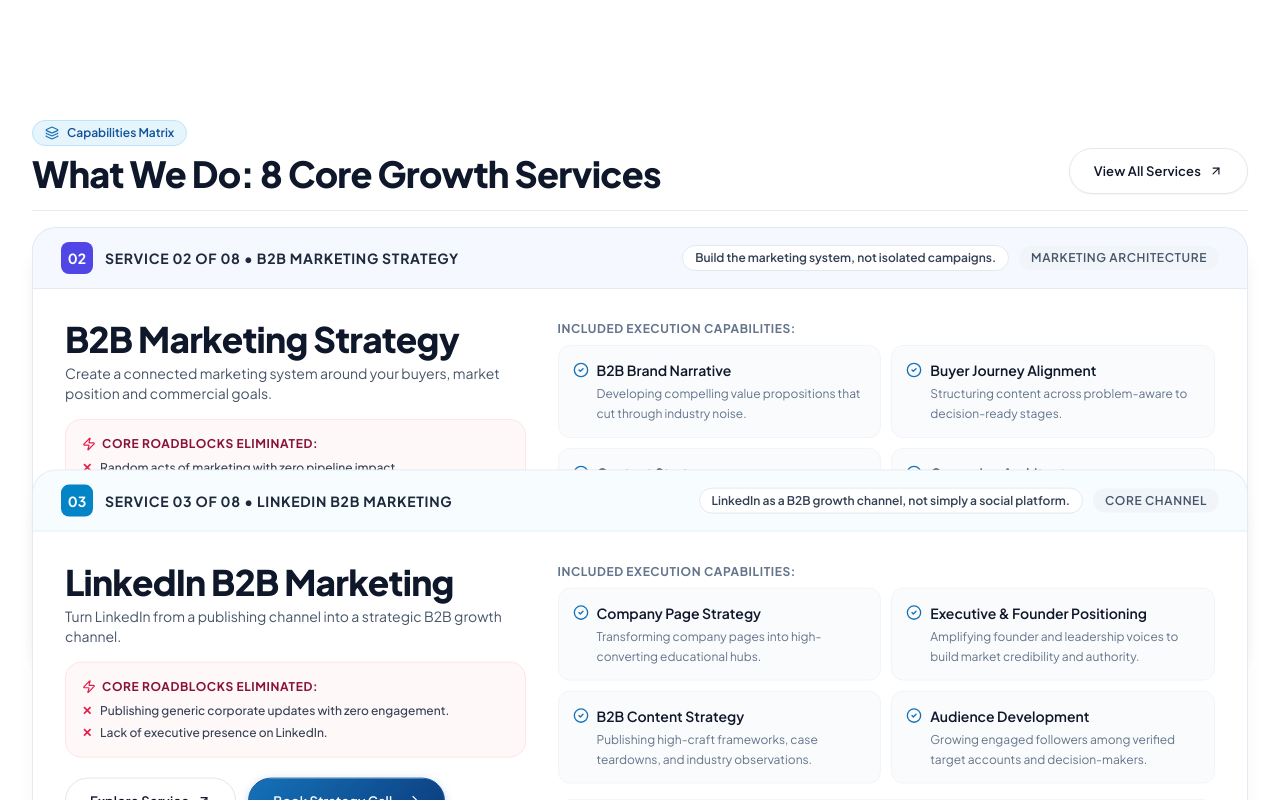
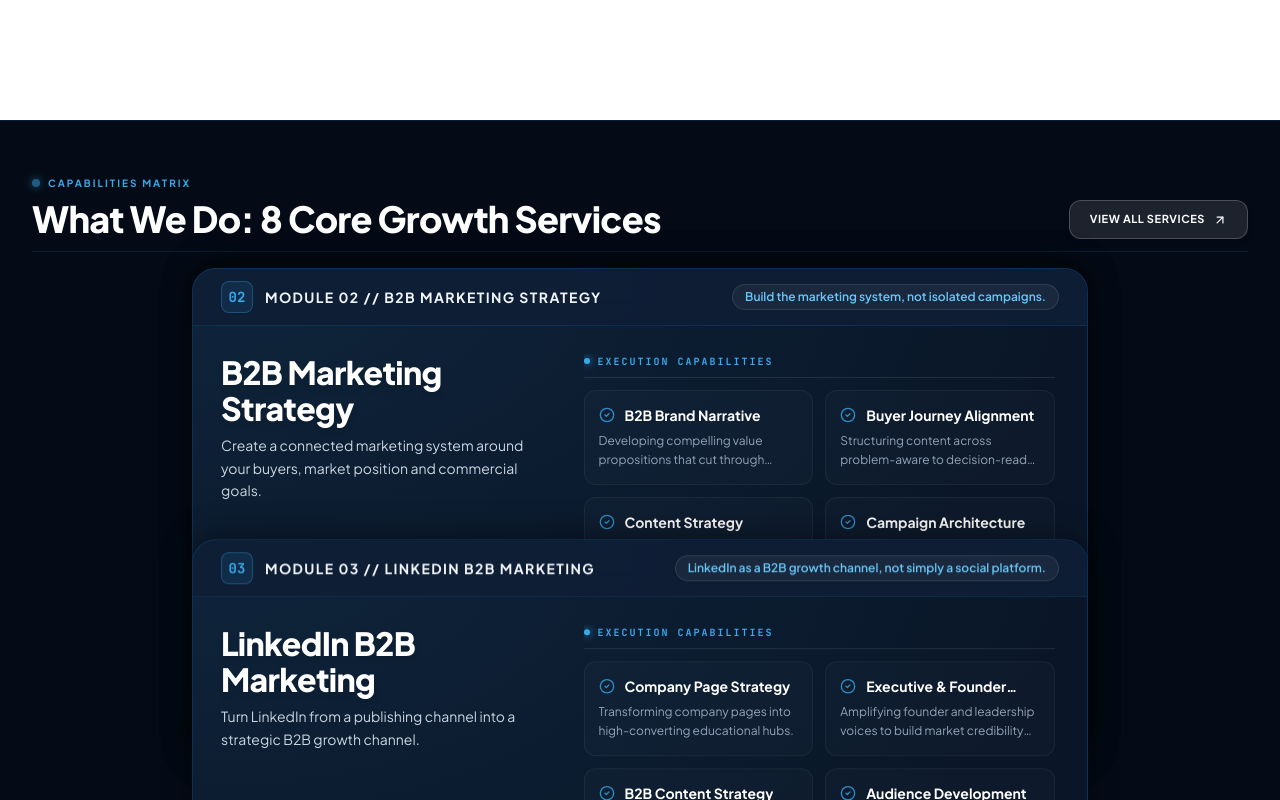
Before and after one commit to Kamu08/Saini-Nexus, a Next.js app: page / in a window 1280 px wide. Shown: the part 1760-2560 px from the top of the page. Built offline with nearby package versions, Linux system fonts and the light colour scheme.

Commit message:
Redesign InteractiveServicesHub: dark premium theme, rounded 3xl corners, fix top sticky space, narrower max-w-4xl

```diff
--- a/src/app/page.tsx
+++ b/src/app/page.tsx
@@ -242,11 +242,13 @@ export default function HomePage() {
 
       {/* ========================================================= */}
       {/* 02. WHAT WE DO: THE 8 SERVICES                            */}
-      {/* Light structured canvas                                   */}
+      {/* Dark Structured Canvas                                    */}
       {/* ========================================================= */}
-      <div className="max-w-7xl mx-auto px-4 sm:px-6 lg:px-8">
-        <InteractiveServicesHub />
-      </div>
+      <section className="bg-[#040B16] w-full border-y border-[#1572B8]/20 py-8 sm:py-12">
+        <div className="max-w-7xl mx-auto px-4 sm:px-6 lg:px-8">
+          <InteractiveServicesHub />
+        </div>
+      </section>
 
       {/* ========================================================= */}
       {/* 03. LIVE PIPELINE VISUALIZER: ARCHITECTURAL CRAFT          */}
--- a/src/components/InteractiveServicesHub.tsx
+++ b/src/components/InteractiveServicesHub.tsx
@@ -13,26 +13,14 @@ import {
 } from "lucide-react";
 import { SERVICES, ServiceItem } from "@/data/services";
 
-const ACCENT_STYLES = [
-  { badgeBg: "bg-blue-600 text-white", headerBg: "bg-blue-50/50", borderAccent: "border-blue-100", textAccent: "text-blue-600" },
-  { badgeBg: "bg-indigo-600 text-white", headerBg: "bg-indigo-50/50", borderAccent: "border-indigo-100", textAccent: "text-indigo-600" },
-  { badgeBg: "bg-sky-600 text-white", headerBg: "bg-sky-50/50", borderAccent: "border-sky-100", textAccent: "text-sky-600" },
-  { badgeBg: "bg-emerald-600 text-white", headerBg: "bg-emerald-50/50", borderAccent: "border-emerald-100", textAccent: "text-emerald-600" },
-  { badgeBg: "bg-violet-600 text-white", headerBg: "bg-violet-50/50", borderAccent: "border-violet-100", textAccent: "text-violet-600" },
-  { badgeBg: "bg-cyan-600 text-white", headerBg: "bg-cyan-50/50", borderAccent: "border-cyan-100", textAccent: "text-cyan-600" },
-  { badgeBg: "bg-blue-700 text-white", headerBg: "bg-blue-50/50", borderAccent: "border-blue-100", textAccent: "text-blue-700" },
-  { badgeBg: "bg-slate-900 text-white", headerBg: "bg-slate-50/70", borderAccent: "border-slate-200", textAccent: "text-slate-900" }
-];
-
 interface CardProps {
   srv: ServiceItem;
   idx: number;
   total: number;
   progress: MotionValue<number>;
-  accent: (typeof ACCENT_STYLES)[0];
 }
 
-function ServiceSlideCard({ srv, idx, total, progress, accent }: CardProps) {
+function ServiceSlideCard({ srv, idx, total, progress }: CardProps) {
   const step = 0.88 / (total - 1);
   const start = idx === 0 ? 0 : (idx - 1) * step;
   const end = idx === 0 ? 0 : idx * step;
@@ -61,101 +49,108 @@ function ServiceSlideCard({ srv, idx, total, progress, accent }: CardProps) {
         pointerEvents,
         zIndex: idx + 1,
       }}
-      className="absolute top-0 left-0 right-0 bottom-0"
+      className="absolute top-0 left-0 right-0 bottom-0 py-1"
     >
-      {/* Modern Card Shell */}
-      <div className="w-full h-full bg-white rounded-3xl border border-slate-200/90 shadow-xl shadow-slate-900/5 flex flex-col justify-between overflow-hidden">
+      {/* Sleek Dark Card Shell - ROUNDED CORNERS */}
+      <div className="w-full h-full bg-[#0A1628] rounded-3xl border border-[#1572B8]/30 flex flex-col justify-between overflow-hidden relative shadow-[0_-5px_30px_rgba(0,0,0,0.4)]">
+
+        {/* Glow behind card */}
+        <div
+          className="pointer-events-none absolute inset-0 opacity-100"
+          style={{ background: `radial-gradient(ellipse at top left, rgba(56,169,235,0.1), transparent 70%)` }}
+        />
 
         {/* Top Header Bar */}
-        <div className={`w-full ${accent.headerBg} border-b border-slate-200/80 px-5 sm:px-7 py-3 sm:py-3.5 flex items-center justify-between gap-3 select-none shrink-0`}>
+        <div className="w-full bg-[#0F1E36]/90 backdrop-blur-md border-b border-[#1572B8]/20 px-5 sm:px-7 py-3 flex items-center justify-between gap-3 select-none shrink-0 relative z-10">
           <div className="flex items-center gap-3">
-            <span className={`w-7 h-7 sm:w-8 sm:h-8 rounded-lg ${accent.badgeBg} flex items-center justify-center font-sans text-xs sm:text-sm font-bold shadow-xs`}>
+            <span className="w-8 h-8 rounded-lg flex items-center justify-center font-mono text-xs sm:text-sm font-bold bg-[#38a9eb]/10 text-[#38a9eb] border border-[#38a9eb]/30 shadow-sm">
               {srv.number}
             </span>
-            <span className="text-xs sm:text-sm font-sans font-bold uppercase tracking-wider text-slate-800">
-              SERVICE {srv.number} OF 08 • {srv.title}
+            <span className="text-xs sm:text-sm font-sans font-bold uppercase tracking-widest text-slate-100">
+              MODULE {srv.number} // {srv.title}
             </span>
           </div>
 
           <div className="flex items-center gap-2.5">
-            <span className="hidden md:inline-block px-3 py-1 rounded-full bg-white border border-slate-200 text-slate-700 font-sans text-xs font-semibold shadow-2xs">
+            <span className="hidden md:inline-block px-3 py-1 bg-white/5 border border-white/10 text-[#67C7F8] font-sans text-xs font-semibold rounded-full shadow-sm">
               {srv.premiumPositioning}
-            </span>
-            <span className="text-[11px] sm:text-xs font-sans font-semibold uppercase tracking-wider text-slate-600 bg-slate-100 px-3 py-1 rounded-full">
-              {srv.strategicRole}
             </span>
           </div>
         </div>
 
         {/* Card Body */}
-        <div className="p-5 sm:p-7 lg:p-8 flex-1 flex flex-col justify-between overflow-hidden">
-          <div className="grid grid-cols-1 lg:grid-cols-12 gap-5 lg:gap-8 items-start">
+        <div className="p-5 sm:p-7 flex-1 flex flex-col justify-between overflow-hidden relative z-10">
+          <div className="grid grid-cols-1 lg:grid-cols-12 gap-6 lg:gap-8 items-start h-full">
 
             {/* Left Column: Title, Short Description, Pain Points & CTAs */}
-            <div className="lg:col-span-5 space-y-4">
+            <div className="lg:col-span-5 flex flex-col h-full gap-4">
               <div>
-                <h3 className="text-2xl sm:text-3xl lg:text-[2.2rem] font-sans font-extrabold text-slate-900 tracking-tight leading-snug">
+                <h3 className="text-2xl sm:text-3xl lg:text-[2rem] font-sans font-black text-white tracking-tight leading-tight drop-shadow-md">
                   {srv.title}
                 </h3>
-                <p className="text-xs sm:text-sm text-slate-600 leading-relaxed font-normal mt-1.5">
+                <p className="text-sm text-slate-300 leading-relaxed font-normal mt-2 line-clamp-3">
                   {srv.shortDescription}
                 </p>
               </div>
 
               {/* Solves Friction Box */}
-              <div className="p-4 rounded-2xl bg-rose-50/50 border border-rose-100 space-y-2">
-                <span className="text-xs font-sans font-bold uppercase tracking-wider text-rose-900 flex items-center gap-1.5">
-                  <Zap className="w-3.5 h-3.5 text-rose-600" />
-                  Core Roadblocks Eliminated:
+              <div className="p-3.5 bg-rose-950/20 border border-rose-900/50 rounded-2xl relative overflow-hidden shrink-0 mt-auto shadow-sm">
+                <div className="absolute top-0 left-0 bottom-0 w-1 bg-rose-500/50" />
+                <span className="text-[11px] font-sans font-bold uppercase tracking-widest text-rose-400 flex items-center gap-2 mb-2">
+                  <Zap className="w-3.5 h-3.5 text-rose-500" />
+                  Core Roadblocks Eliminated
                 </span>
-                <ul className="space-y-1.5 text-xs text-slate-700 font-medium">
+                <ul className="space-y-1.5 text-[11px] text-slate-300 font-medium pl-1">
                   {srv.whatWeSolve.slice(0, 2).map((item, i) => (
-                    <li key={i} className="flex items-start gap-2">
-                      <span className="text-rose-600 font-bold shrink-0">✕</span>
-                      <span>{item}</span>
+                    <li key={i} className="flex items-start gap-2.5">
+                      <span className="text-rose-500 font-bold shrink-0 mt-0.5">✕</span>
+                      <span className="leading-snug line-clamp-2">{item}</span>
                     </li>
                   ))}
                 </ul>
               </div>
 
-              {/* Action Buttons */}
-              <div className="pt-1 flex flex-wrap items-center gap-3">
+              {/* Action Buttons at bottom of left col */}
+              <div className="flex flex-wrap items-center gap-2.5 shrink-0 pt-1">
                 <Link
                   href={`/services/${srv.slug}`}
-                  className="neo-btn-white text-xs"
+                  className="flex items-center justify-center gap-2 px-5 py-2.5 rounded-xl bg-white/5 hover:bg-white/10 border border-white/20 text-white text-xs font-bold uppercase tracking-wider transition-all"
                 >
-                  <span>Explore Service</span>
-                  <ArrowUpRight className="w-3.5 h-3.5" />
+                  <span>Explore</span>
                 </Link>
                 <Link
                   href="/book"
-                  className="neo-btn-blue text-xs"
+                  className="flex items-center justify-center gap-2 px-5 py-2.5 rounded-xl bg-[#1572B8] hover:bg-[#38A9EB] text-white text-xs font-bold uppercase tracking-wider transition-colors shadow-lg"
                 >
                   <span>Book Strategy Call</span>
-                  <ArrowRight className="w-3.5 h-3.5 ml-1.5" />
+                  <ArrowRight className="w-3.5 h-3.5" />
                 </Link>
               </div>
             </div>
 
             {/* Right Column: Execution Capabilities & Direct Deliverables */}
-            <div className="lg:col-span-7 space-y-4">
+            <div className="lg:col-span-7 flex flex-col gap-4 h-full overflow-hidden">
 
               {/* 4 Capabilities Grid */}
-              <div className="space-y-2">
-                <span className="text-xs font-sans uppercase tracking-wider text-slate-500 font-bold block">
-                  Included Execution Capabilities:
-                </span>
-                <div className="grid grid-cols-1 sm:grid-cols-2 gap-2.5">
+              <div className="flex-1 overflow-y-auto pr-1 space-y-3">
+                <div className="flex items-center gap-2 border-b border-white/10 pb-2 shrink-0">
+                  <span className="w-1.5 h-1.5 bg-[#38A9EB] rounded-full shadow-[0_0_8px_#38a9eb]" />
+                  <span className="text-[10px] font-mono uppercase tracking-[0.2em] text-[#38A9EB] font-bold">
+                    Execution Capabilities
+                  </span>
+                </div>
+
+                <div className="grid grid-cols-1 sm:grid-cols-2 gap-3">
                   {srv.capabilities.map((cap, i) => (
                     <div
                       key={i}
-                      className="p-3.5 rounded-xl bg-slate-50/80 border border-slate-100 hover:border-slate-200 space-y-1 transition-colors"
+                      className="p-3.5 bg-white/[0.02] border border-white/5 hover:border-white/20 transition-colors space-y-1.5 rounded-xl group/cap"
                     >
-                      <div className="flex items-center gap-2 font-sans font-semibold text-sm text-slate-900">
-                        <CheckCircle2 className="w-4 h-4 text-[#1572b8] shrink-0" />
+                      <div className="flex items-center gap-2.5 font-sans font-bold text-sm text-white">
+                        <CheckCircle2 className="w-4 h-4 text-[#38a9eb] shrink-0 opacity-80 group-hover/cap:opacity-100 transition-opacity" />
                         <span className="line-clamp-1">{cap.title}</span>
                       </div>
-                      <p className="text-xs text-slate-500 leading-relaxed font-normal pl-6 line-clamp-2">
+                      <p className="text-xs text-slate-400 leading-relaxed font-normal pl-6.5 line-clamp-2">
                         {cap.description}
                       </p>
                     </div>
@@ -164,16 +159,16 @@ function ServiceSlideCard({ srv, idx, total, progress, accent }: CardProps) {
               </div>
 
               {/* Direct Commercial Deliverables Bar */}
-              <div className="p-4 rounded-xl bg-white border border-slate-200/80 space-y-2 shadow-2xs">
-                <span className="text-xs font-sans font-bold uppercase tracking-wider text-slate-900 flex items-center gap-1.5">
-                  <Target className="w-3.5 h-3.5 text-[#1572b8]" />
-                  Direct Commercial Deliverables:
+              <div className="p-3.5 bg-[#050A14] border border-[#1572b8]/30 rounded-xl space-y-2 shrink-0">
+                <span className="text-[10px] font-mono uppercase tracking-[0.2em] text-[#67c7f8] flex items-center gap-2 font-bold">
+                  <Target className="w-3.5 h-3.5 text-[#38a9eb]" />
+                  Direct Commercial Deliverables
                 </span>
-                <div className="grid grid-cols-1 sm:grid-cols-2 gap-2 text-xs text-slate-700 font-medium">
+                <div className="grid grid-cols-1 sm:grid-cols-2 gap-x-4 gap-y-2 text-[11px] text-slate-300 font-medium">
                   {srv.deliverables.slice(0, 4).map((del, i) => (
-                    <div key={i} className="flex items-center gap-2">
-                      <span className="w-1.5 h-1.5 rounded-full bg-[#1572b8] shrink-0" />
-                      <span className="font-semibold line-clamp-1">{del}</span>
+                    <div key={i} className="flex items-center gap-2.5">
+                      <span className="w-1 h-1 rounded-full bg-[#38a9eb]" />
+                      <span className="line-clamp-1">{del}</span>
                     </div>
                   ))}
                 </div>
@@ -208,17 +203,17 @@ export function InteractiveServicesHub() {
   return (
     <div ref={containerRef} className="relative h-[360vh] sm:h-[400vh]">
 
-      {/* Pinned Sticky Stage */}
-      <div className="sticky top-20 sm:top-24 w-full h-[620px] sm:h-[560px] lg:h-[540px] flex flex-col justify-start">
+      {/* Pinned Sticky Stage - Tightened top spacing and responsive height */}
+      <div className="sticky top-6 sm:top-8 w-full h-[calc(100vh-80px)] min-h-[500px] max-h-[600px] flex flex-col justify-start">
 
         {/* Section Header */}
-        <div className="flex flex-col md:flex-row md:items-end justify-between gap-3 border-b border-slate-200/80 pb-4 mb-4 bg-white shrink-0">
-          <div>
-            <div className="inline-flex items-center gap-2 px-3 py-1 rounded-full bg-[#e6f4fc] border border-[#bae6fd] text-[#0f539a] text-xs font-sans font-semibold mb-2">
-              <Layers className="w-3.5 h-3.5 text-[#1572b8]" />
+        <div className="flex flex-col md:flex-row md:items-end justify-between gap-3 border-b border-[#1572B8]/20 pb-3 mb-3 shrink-0">
+          <div className="space-y-1">
+            <div className="inline-flex items-center gap-2 text-[10px] font-bold uppercase tracking-[0.2em] text-[#38A9EB] mb-1">
+              <span className="w-2 h-2 rounded-full bg-[#38A9EB] shadow-[0_0_8px_#38A9EB] animate-pulse" />
               Capabilities Matrix
             </div>
-            <h2 className="text-2xl sm:text-3xl lg:text-4xl font-sans font-extrabold text-slate-900 tracking-tight">
+            <h2 className="text-2xl sm:text-3xl lg:text-4xl font-sans font-black text-white tracking-tight">
               What We Do: 8 Core Growth Services
             </h2>
           </div>
@@ -226,7 +221,7 @@ export function InteractiveServicesHub() {
           <div className="flex items-center gap-3 shrink-0">
             <Link
               href="/services"
-              className="neo-btn-white text-xs py-2 px-4"
+              className="flex items-center justify-center gap-2 px-5 py-2.5 rounded-xl bg-white/10 hover:bg-white/20 border border-white/20 text-white text-[11px] font-bold uppercase tracking-wider transition-colors shadow-md backdrop-blur-sm"
             >
               <span>View All Services</span>
               <ArrowUpRight className="w-3.5 h-3.5" />
@@ -234,8 +229,8 @@ export function InteractiveServicesHub() {
           </div>
         </div>
 
-        {/* Card Deck Viewport */}
-        <div className="relative w-full flex-1">
+        {/* Card Deck Viewport - Decreased width to max-w-4xl for tighter layout */}
+        <div className="relative w-full max-w-4xl mx-auto flex-1">
           {serviceList.map((srv, idx) => (
             <ServiceSlideCard
               key={srv.slug}
@@ -243,7 +238,6 @@ export function InteractiveServicesHub() {
               idx={idx}
               total={serviceList.length}
               progress={smoothProgress}
-              accent={ACCENT_STYLES[idx % ACCENT_STYLES.length]}
             />
           ))}
         </div>
```
Also changed, not shown: src/components/Navbar.tsx (+17 -2 lines).
